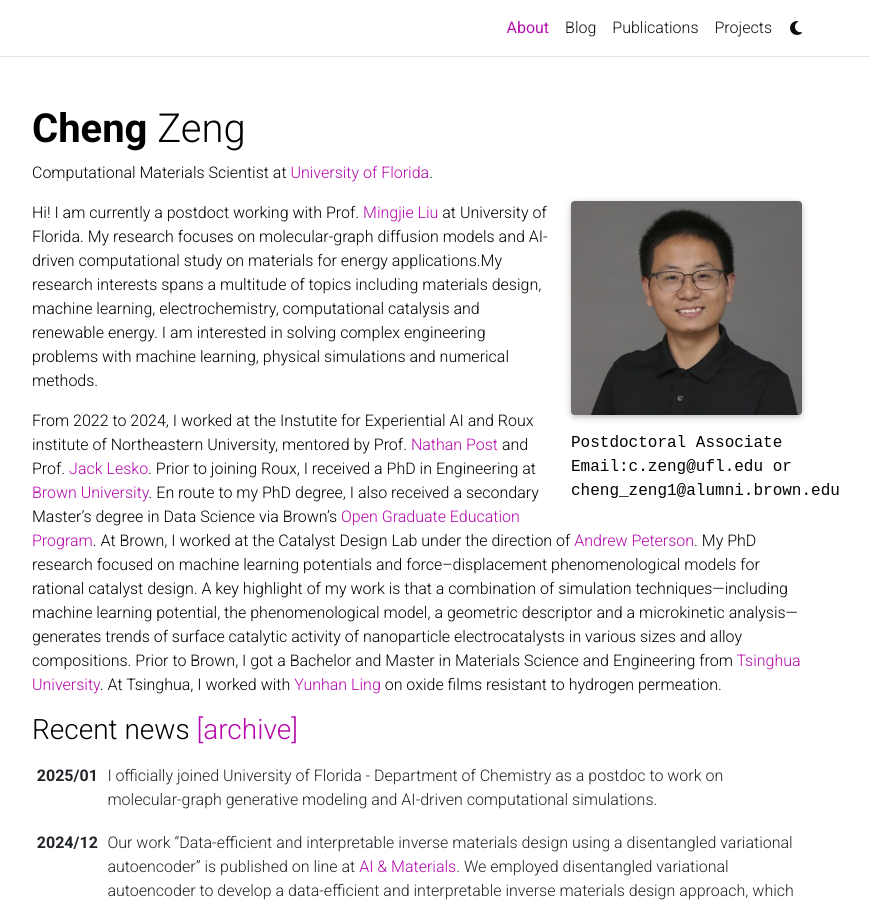
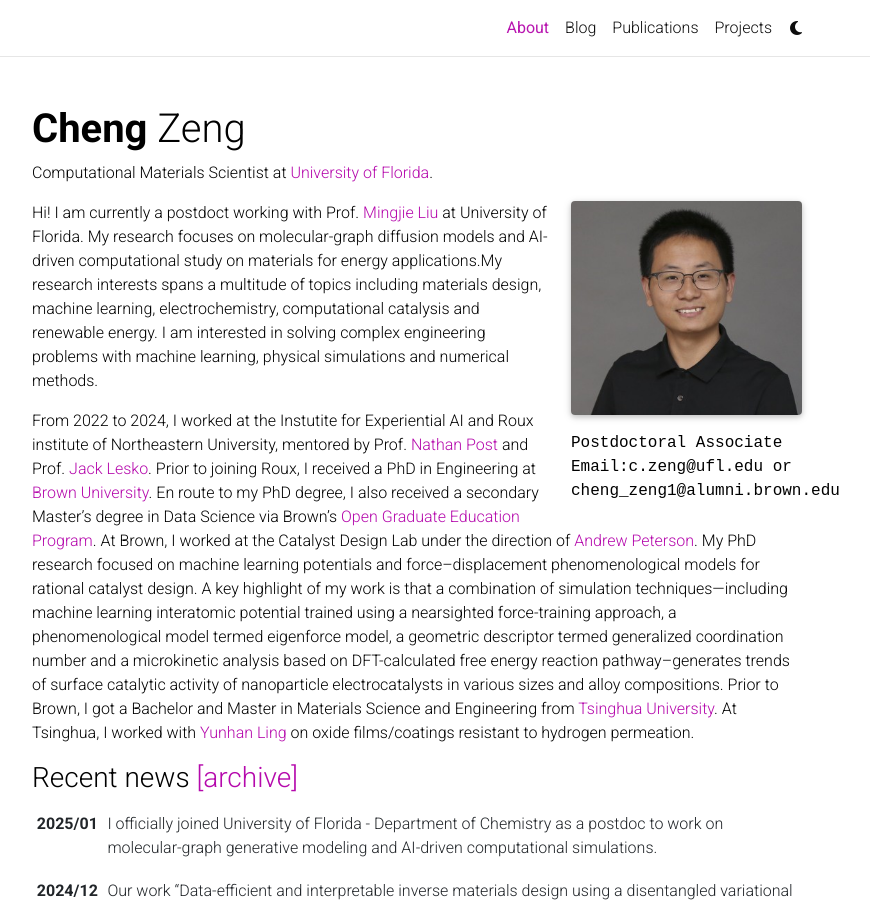
Before and after one commit to cengc13/website, a Jekyll site: the page built from _pages/about.md, in a window 1280 px wide and 900 px high. Shown: the whole window, without its empty margins (223-1093 px from the left). Built offline with Jekyll 4.4.1, drawn with Linux system fonts in a browser that asks for light colours; comment, search, counter and statistics services are not loaded; a style sheet for code colours, icons or effects is not loaded.

Commit message:
fix wording in about.md

```diff
--- a/_pages/about.md
+++ b/_pages/about.md
@@ -20,6 +20,6 @@
 Hi! I am currently a postdoct working with Prof. [Mingjie Liu](https://www.chem.ufl.edu/about-all/directory/people/name/mingjie-liu/) at University of Florida. My research focuses on molecular-graph diffusion models and AI-driven computational study on materials for energy applications.My research interests spans a multitude of topics including materials design, machine learning, electrochemistry,  computational catalysis and renewable energy. I am interested in solving complex engineering problems with machine learning, physical simulations and numerical methods.
 
 From 2022 to 2024, I worked at the Instutite for Experiential AI and Roux institute of Northeastern University, mentored by Prof. [Nathan Post](https://coe.northeastern.edu/people/post-nathan/) and Prof. [Jack Lesko](https://coe.northeastern.edu/people/lesko-john/).
-Prior to joining Roux, I received a PhD in Engineering at <a href='https://www.brown.edu/'>Brown University</a>.  En route to my PhD degree, I also received a secondary Master's degree in Data Science via Brown's <a href='https://graduateschool.brown.edu/academics-research/distinctive-opportunities/open-graduate-education'>Open Graduate Education Program</a>. At Brown, I worked at the Catalyst Design Lab under the direction of <a href='https://engineering.brown.edu/people/andrew-peterson'>Andrew Peterson</a>. My PhD research focused on machine learning potentials and force--displacement phenomenological models for rational catalyst design. A key highlight of my work is that a combination of simulation techniques---including machine learning potential, the phenomenological model, a geometric descriptor and a microkinetic analysis---generates trends of surface catalytic activity of nanoparticle electrocatalysts in various sizes and alloy compositions. Prior to Brown, I got a Bachelor and Master in Materials Science and Engineering from <a href='https://www.tsinghua.edu.cn/en/'>Tsinghua University</a>. At Tsinghua, I worked with <a href='https://www.researchgate.net/profile/Yunhan-Ling-2'>Yunhan Ling</a> on oxide films resistant to hydrogen permeation.
+Prior to joining Roux, I received a PhD in Engineering at <a href='https://www.brown.edu/'>Brown University</a>.  En route to my PhD degree, I also received a secondary Master's degree in Data Science via Brown's <a href='https://graduateschool.brown.edu/academics-research/distinctive-opportunities/open-graduate-education'>Open Graduate Education Program</a>. At Brown, I worked at the Catalyst Design Lab under the direction of <a href='https://engineering.brown.edu/people/andrew-peterson'>Andrew Peterson</a>. My PhD research focused on machine learning potentials and force--displacement phenomenological models for rational catalyst design. A key highlight of my work is that a combination of simulation techniques---including machine learning interatomic potential trained using a nearsighted force-training approach, a phenomenological model termed eigenforce model, a geometric descriptor termed generalized coordination number and a microkinetic analysis based on DFT-calculated free energy reaction pathway--generates trends of surface catalytic activity of nanoparticle electrocatalysts in various sizes and alloy compositions. Prior to Brown, I got a Bachelor and Master in Materials Science and Engineering from <a href='https://www.tsinghua.edu.cn/en/'>Tsinghua University</a>. At Tsinghua, I worked with <a href='https://www.researchgate.net/profile/Yunhan-Ling-2'>Yunhan Ling</a> on oxide films/coatings resistant to hydrogen permeation.
 
 <!-- Currently I live in Portland of Maine with my family. Outside office, I like long-distance running, machine learning competitions on <a href='https://www.kaggle.com/'>Kaggle</a>, and playing video games. -->
```
